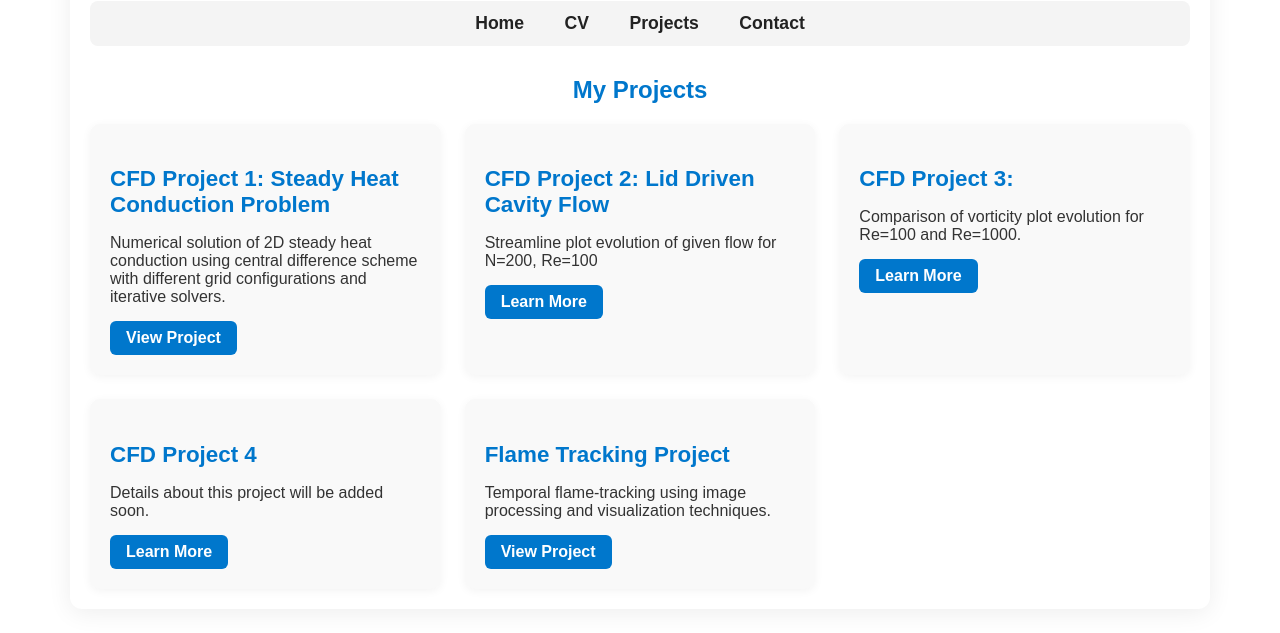
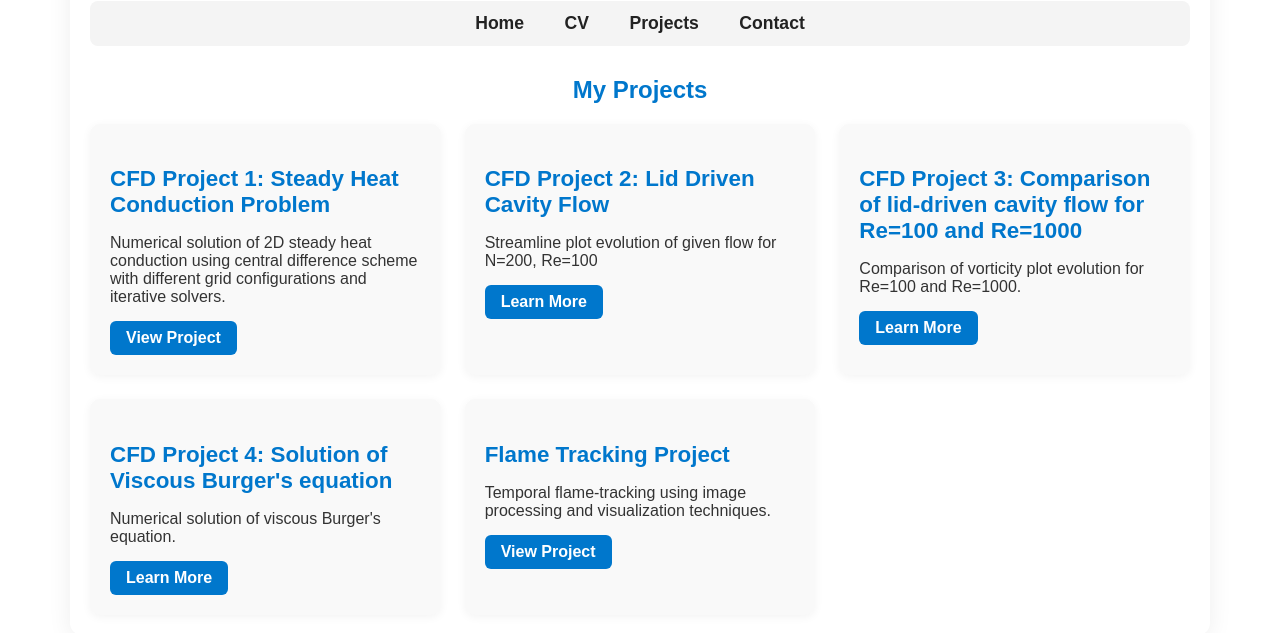
Before and after one commit to robinneupane/robinneupane.github.io, a plain HTML site: page projects.html in a window 1280 px wide. Shown: the part 139-772 px from the top of the page. Drawn offline with Linux system fonts and the light colour scheme.

Commit message:
Update projects.html

```diff
--- a/projects.html
+++ b/projects.html
@@ -117,15 +117,15 @@
                 </div>
                 <!-- Project 3 -->
                 <div class="project-card">
-                    <h3 class="project-title">CFD Project 3: </h3>
+                    <h3 class="project-title">CFD Project 3: Comparison of lid-driven cavity flow for Re=100 and Re=1000 </h3>
                     <p class="project-desc">Comparison of vorticity plot evolution for Re=100 and Re=1000.</p>
                     <a href="cfd-project-3.html" class="project-link">Learn More</a>
                 </div>
                 <!-- Project 4 -->
                 <div class="project-card">
-                    <h3 class="project-title">CFD Project 4</h3>
-                    <p class="project-desc">Details about this project will be added soon.</p>
-                    <a href="#" class="project-link">Learn More</a>
+                    <h3 class="project-title">CFD Project 4: Solution of Viscous Burger's equation </h3>
+                    <p class="project-desc">Numerical solution of viscous Burger's equation.</p>
+                    <a href="cfd-project-4.html" class="project-link">Learn More</a>
                 </div>
                 <!-- Project 5 -->
                 <div class="project-card">
```
